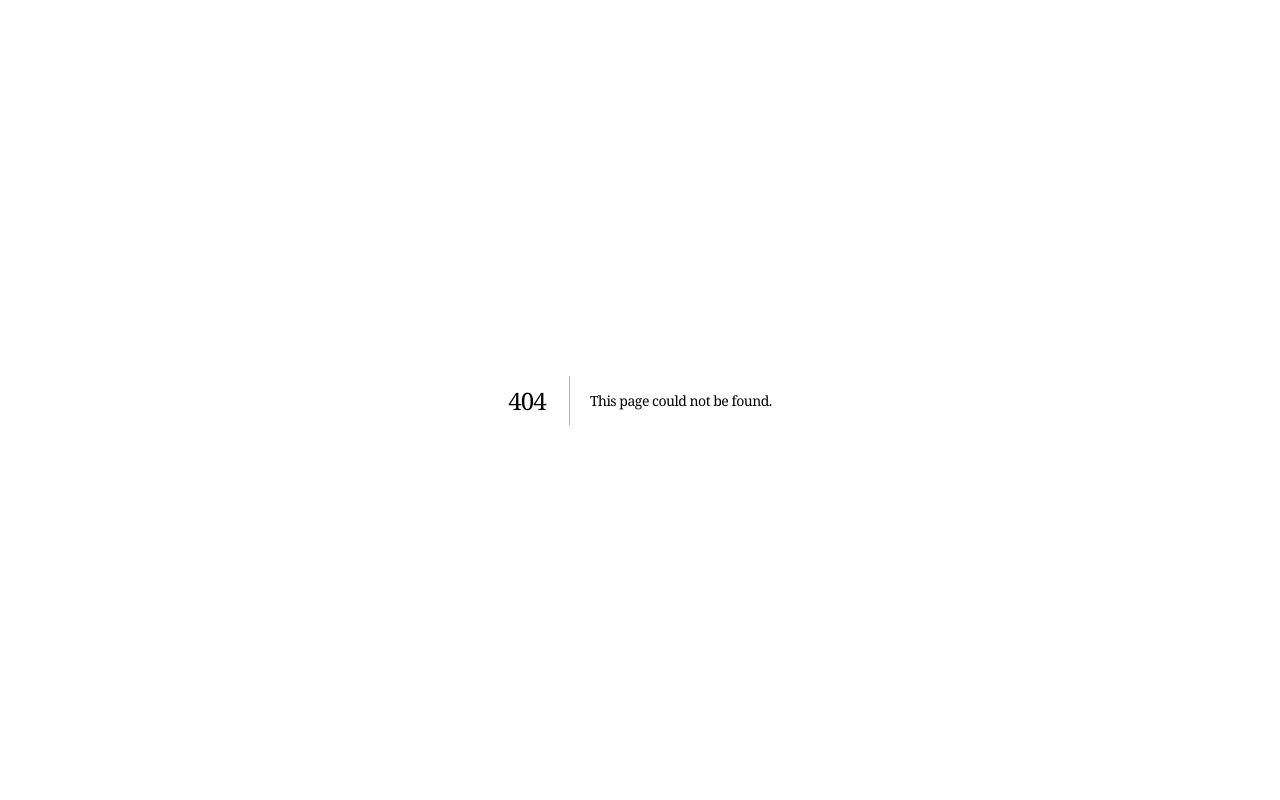
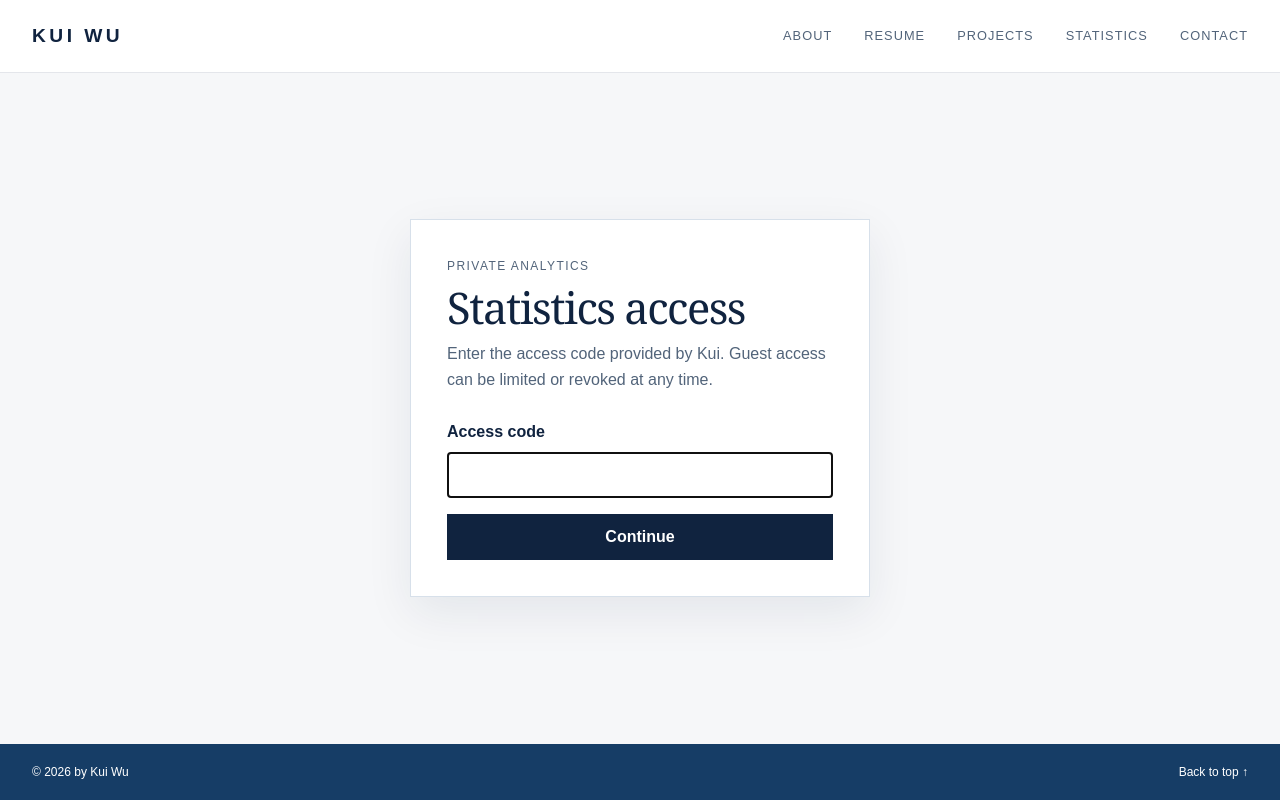
Before and after one commit to kwcontrols/KW-Portfolio, a Next.js app: page /statistics-login in a window 1280 px wide. Before the commit this address had no page. Built offline with nearby package versions, Linux system fonts and the light colour scheme.

Commit message:
Add statistics guest login page

```diff
--- /dev/null
+++ b/app/statistics-login/page.tsx
@@ -0,0 +1,117 @@
+import { SiteFooter } from "../SiteFooter";
+import { SiteHeader } from "../SiteHeader";
+import { safeStatisticsReturnPath } from "../../lib/statistics-auth";
+
+type SearchParams = Promise<Record<string, string | string[] | undefined>>;
+
+export default async function StatisticsLoginPage({
+  searchParams,
+}: {
+  searchParams: SearchParams;
+}) {
+  const params = await searchParams;
+  const rawReturnTo = Array.isArray(params.return_to)
+    ? params.return_to[0]
+    : params.return_to;
+  const returnTo = safeStatisticsReturnPath(rawReturnTo ?? null);
+  const hasError = params.error === "invalid";
+  const hasConfigError = params.error === "config";
+
+  return (
+    <div className="site-shell" id="page-start">
+      <SiteHeader />
+      <main
+        style={{
+          minHeight: "68vh",
+          display: "grid",
+          placeItems: "center",
+          padding: "64px 24px",
+        }}
+      >
+        <section
+          aria-labelledby="statistics-login-title"
+          style={{
+            width: "min(100%, 460px)",
+            border: "1px solid #d7e0ea",
+            background: "#fff",
+            padding: "36px",
+            boxShadow: "0 16px 44px rgba(16, 35, 63, 0.08)",
+          }}
+        >
+          <p
+            style={{
+              margin: "0 0 8px",
+              fontSize: "0.75rem",
+              letterSpacing: "0.12em",
+              textTransform: "uppercase",
+              color: "#52647a",
+            }}
+          >
+            Private analytics
+          </p>
+          <h1 id="statistics-login-title" style={{ margin: "0 0 12px" }}>
+            Statistics access
+          </h1>
+          <p style={{ margin: "0 0 26px", color: "#52647a", lineHeight: 1.65 }}>
+            Enter the access code provided by Kui. Guest access can be limited or
+            revoked at any time.
+          </p>
+
+          {hasError ? (
+            <p role="alert" style={{ color: "#9a3412", marginBottom: "18px" }}>
+              That access code is invalid or has expired.
+            </p>
+          ) : null}
+          {hasConfigError ? (
+            <p role="alert" style={{ color: "#9a3412", marginBottom: "18px" }}>
+              Secure access is not configured yet. Please contact the site owner.
+            </p>
+          ) : null}
+
+          <form action="/api/statistics-login" method="post">
+            <input type="hidden" name="return_to" value={returnTo} />
+            <label
+              htmlFor="access-code"
+              style={{ display: "block", fontWeight: 600, marginBottom: "8px" }}
+            >
+              Access code
+            </label>
+            <input
+              id="access-code"
+              name="access_code"
+              type="password"
+              autoComplete="one-time-code"
+              required
+              autoFocus
+              style={{
+                width: "100%",
+                boxSizing: "border-box",
+                minHeight: "46px",
+                border: "1px solid #aebdcd",
+                padding: "10px 12px",
+                font: "inherit",
+                marginBottom: "16px",
+              }}
+            />
+            <button
+              type="submit"
+              style={{
+                width: "100%",
+                minHeight: "46px",
+                border: 0,
+                background: "#10233f",
+                color: "#fff",
+                font: "inherit",
+                fontWeight: 600,
+                cursor: "pointer",
+              }}
+            >
+              Continue
+            </button>
+          </form>
+        </section>
+      </main>
+      <SiteFooter />
+    </div>
+  );
+}
```
